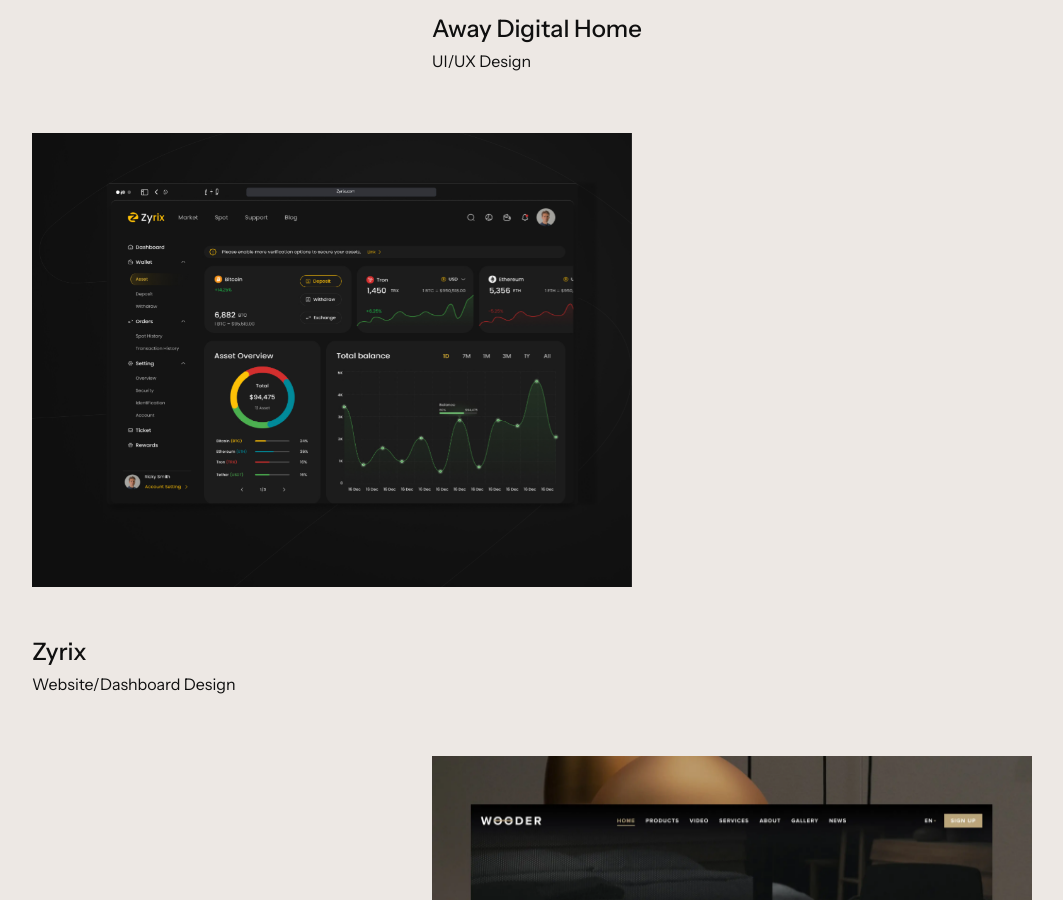
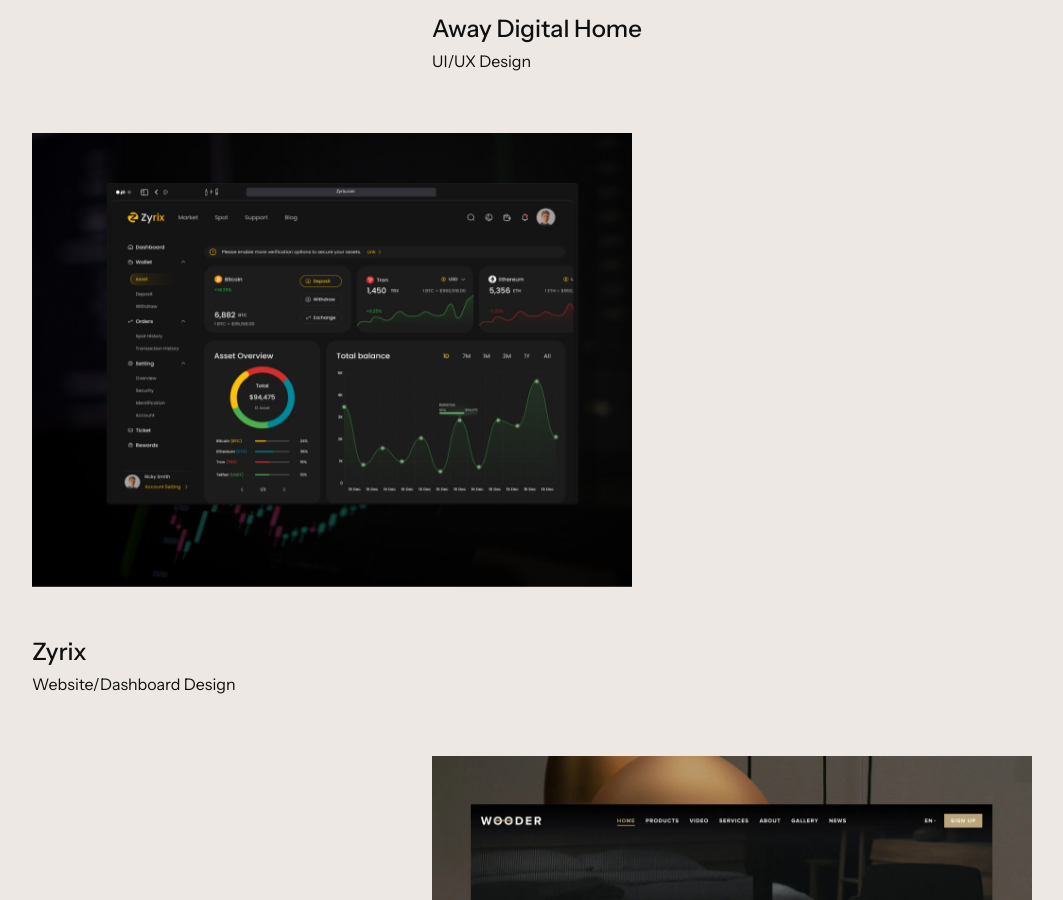
Before and after one commit to Stevele856/portfolio-v2, a website built with Vite: page index.html in a window 1280 px wide. Shown: the part 4561-5461 px from the top of the page, without its empty margins (108-1171 px from the left). Built offline with nearby package versions, Linux system fonts and the light colour scheme; some packages are replaced by stand-ins of ours; files whose address does not match are found by name.

Commit message:
Update index.html

```diff
--- a/index.html
+++ b/index.html
@@ -322,7 +322,7 @@
           <div class="project-item-5 md:col-[2/8] mb-15">
             <div class="image-container overflow-hidden">
               <a href="https://www.figma.com/design/TAB9AJ7SCWBntyifpR8XLA/Zyrix---Crypto-Currency-Website-2025?node-id=1-5&t=DmAIcjy6mRqBqPm0-1" target="_blank">
-                <img src="/assets/Zerix.webp" alt="PHS Virtual" class="scroll-img w-full h-auto will-change-transform">
+                <img src="/assets/Zyrix.webp" alt="PHS Virtual" class="scroll-img w-full h-auto will-change-transform">
               </a>
             </div>
 
```
